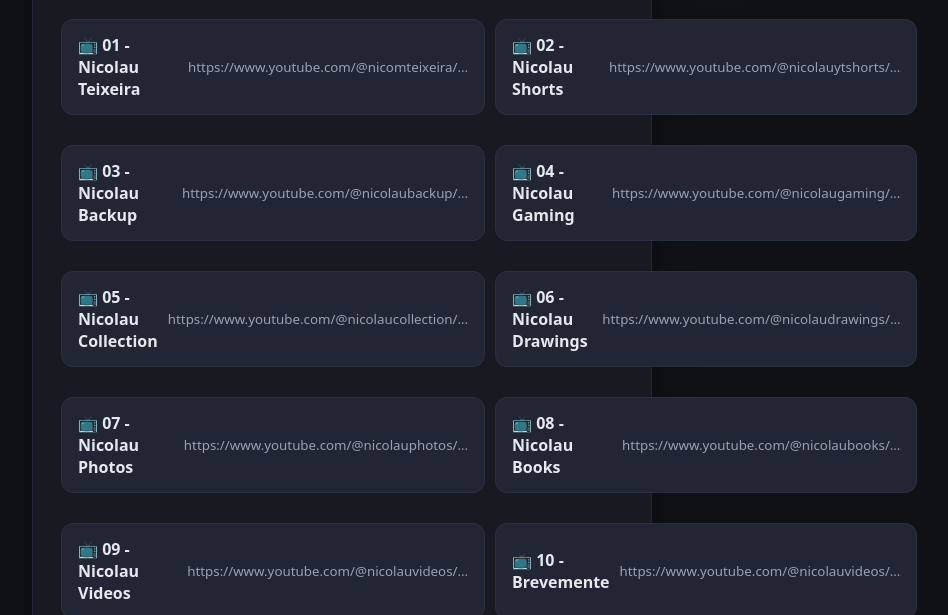
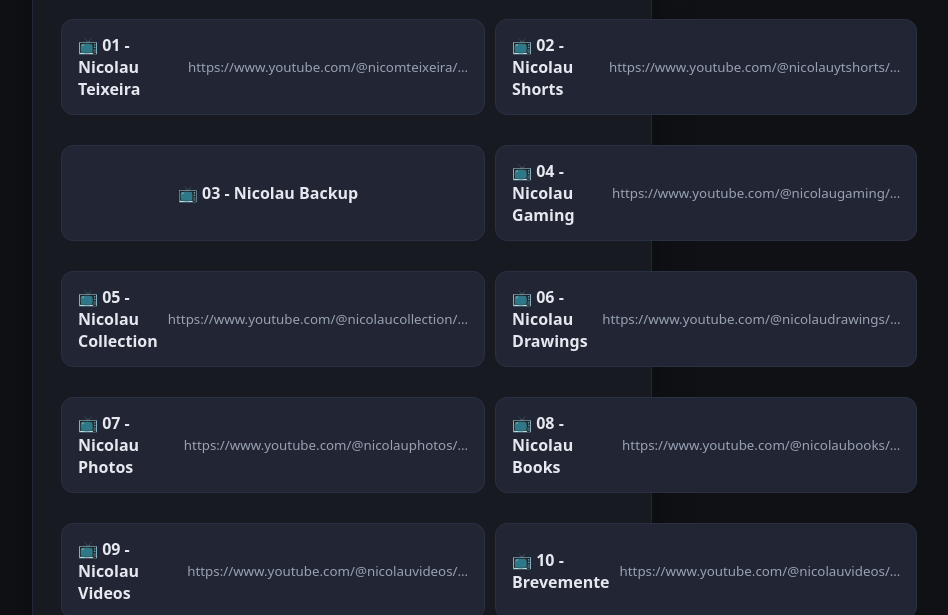
Before and after one commit to nicomteixeira/My-links, a plain HTML site: page index.html in a window 1280 px wide. Shown: the part 185-800 px from the top of the page, without its empty margins (298-1246 px from the left). Drawn offline with Linux system fonts and the light colour scheme.

Commit message:
Update index.html

```diff
--- a/index.html
+++ b/index.html
@@ -80,7 +80,7 @@
         <a class="btn" href="#" target="_blank" rel="noopener">
           📺 02 - Nicolau Shorts <small>https://www.youtube.com/@nicolauytshorts/…</small>
         </a>
-        <a class="btn" href="#" target="_blank" rel="noopener">📺 03 - Nicolau Backup <small>https://www.youtube.com/@nicolaubackup/…</small></a>
+        <a class="btn" href="https://www.youtube.com/@nicolaubackup/…" target="_blank" rel="noopener">📺 03 - Nicolau Backup <small></small></a>
         <a class="btn" href="#" target="_blank" rel="noopener">📺 04 - Nicolau Gaming <small>https://www.youtube.com/@nicolaugaming/…</small></a>
         <a class="btn" href="#" target="_blank" rel="noopener">📺 05 - Nicolau Collection <small>https://www.youtube.com/@nicolaucollection/…</small></a>
         <a class="btn" href="#" target="_blank" rel="noopener">📺 06 - Nicolau Drawings <small>https://www.youtube.com/@nicolaudrawings/…</small></a>
```
